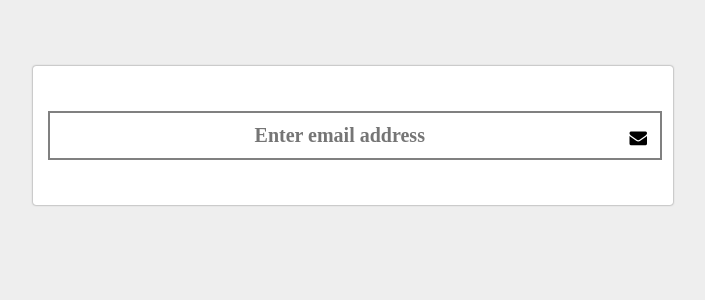
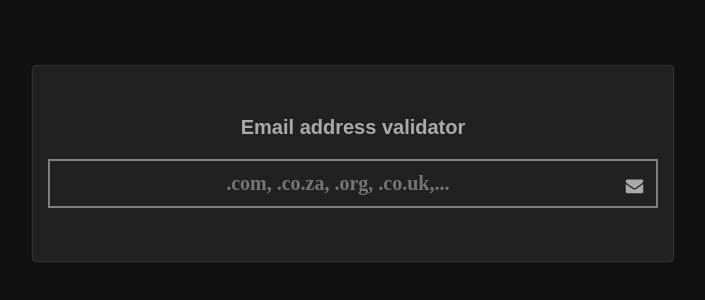
Before and after one commit to imSamaritan/Js-email-validator, a website with bundled scripts: page public/index.html in a window 1280 px wide. Shown: the part 134-434 px from the top of the page, without its empty margins (287-992 px from the left). Built offline with nearby package versions, Linux system fonts and the light colour scheme.

Commit message:
Modified code, alert message, app hear, black color theme

```diff
--- a/app/components/App.js
+++ b/app/components/App.js
@@ -1,4 +1,12 @@
 class App {
+ #labelElement;
+ /**
+  *
+  * @param {HTMLLabelElement} labelElement
+  */
+ constructor(labelElement) {
+  this.#labelElement = labelElement;
+ }
  /**
   * @param {(Element|string)[][]} settings
   * @returns {void}
@@ -18,6 +26,17 @@ class App {
   };
  }
 
+ /**
+  *
+  * @param {{message: string; className: string}} settings
+  * @returns {void}
+  */
+ userResponse(settings) {
+  const { message, className } = settings;
+  this.#labelElement.className = className;
+  this.#labelElement.textContent = message;
+ }
+
 
 }
 
--- a/app/components/shared/_Private.js
+++ b/app/components/shared/_Private.js
@@ -1,13 +1,14 @@
-export const pattern = /^[a-z0-9\.-]+@[a-z]{5,7}\.[a-z]{3}$/i;
+export const pattern = /^[a-z0-9\.-]+@[a-z]{5,7}\.([a-z]{3}|[a-z]{2}\.[a-z]{2})$/i;
 
 export const inputField = document.querySelector("input.email");
 export const inputFieldContainer = document.querySelector('.input-field');
 export const inputIcon = document.querySelector('span');
+export const labelElement = document.querySelector("label[for='email']");
 
 export const invalidSettings = [
  [inputField, "invalid"],
  [inputFieldContainer, "border-invalid"],
- [inputIcon, "invalid"]
+ [inputIcon, "error"]
 ]
 
 export const validSettings = [
--- a/app/index.js
+++ b/app/index.js
@@ -3,23 +3,36 @@ import {
    pattern,
    inputField,
    inputIcon,
+   labelElement,
    invalidSettings,
    validSettings
 } from "./components/shared/_Private.js";
 
+const app = new App(labelElement);
+
 //Wire keyup event on the input
 inputField.addEventListener('keyup', validate);
+
+
 
 function validState() {
    inputIcon.className = "fa fa-check-circle";
    App.clearSettings(invalidSettings);
    App.addSettings(validSettings);
+   app.userResponse({
+      message: "valid email address",
+      className: "valid"
+   });
 }
 
 function invalidState() {
    inputIcon.className = "fa fa-envelope";
    App.clearSettings(validSettings);
    App.addSettings(invalidSettings);
+   app.userResponse({
+      message: "Invalid email address",
+      className: "error"
+   });
 }
 
 function validate({ target }) {
@@ -32,7 +45,9 @@ function validate({ target }) {
       invalidState();
 
    if (inputValue.length === 0) {
+      labelElement.textContent = "";
       App.clearSettings(invalidSettings);
+      App.clearSettings([[labelElement, "error"]]);
    }
 
 }
--- a/public/index.html
+++ b/public/index.html
@@ -14,10 +14,12 @@
 
  <article class="card-container">
   <div class="form-field">
+   <label>Email address validator</label>
    <div class="input-field">
-    <input type="text" class="email" id="email" placeholder="Enter email address" autofocus>
+    <input type="text" class="email" id="email" placeholder=".com, .co.za, .org, .co.uk,..." autofocus>
     <span class="fa fa-envelope"></span>
    </div>
+   <label for="email"></label>
   </div>
  </article>
 
--- a/public/style.css
+++ b/public/style.css
@@ -4,9 +4,9 @@ body {
  margin: 0;
  box-sizing: border-box;
  position: relative;
- --bg: #eee;
- --card-bg: #fff;
- --opacity-transparent: rgba(0, 0, 0, .56);
+ --bg: #111;
+ --card-bg: #212121;
+ --opacity-transparent: rgba(227, 226, 226, 0.56);
 }
 
 .border-invalid {
@@ -18,6 +18,10 @@ body {
 }
 
 .invalid {
+ color: orangered !important;
+}
+
+.error {
  color: red !important;
 }
 
@@ -46,12 +50,32 @@ body {
  box-sizing: border-box;
 }
 
+label {
+ display: block;
+ margin-bottom: 8px;
+ margin-top: 5px;
+ font-size: 18px;
+ font-weight: 900;
+ color: #aaa;
+ box-sizing: border-box;
+}
+
+label:first-child {
+ margin-bottom: 20px;
+ text-align: center;
+ font-size: 20px;
+ box-sizing: border-box;
+
+}
+
 .input-field {
  width: 100%;
  display: grid;
  padding: 10px 0;
  grid-template-columns: 95% 2.5%;
  border: 2px solid grey;
+ box-sizing: border-box;
+
 }
 
 input {
@@ -62,9 +86,11 @@ input {
  text-align: center;
  font-family: 'nunito';
  color: #262424;
+ background-color: transparent;
 }
 
 span {
  transform: translateY(7px);
  font-size: 1px;
+ color: #aaa;
 }
```
